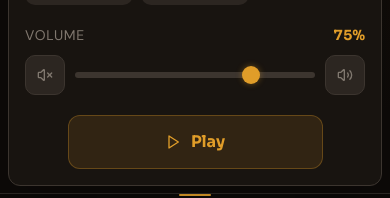
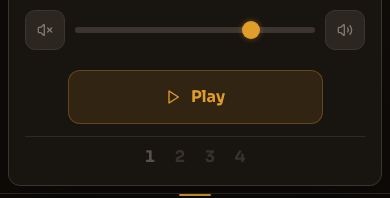
Before and after one commit to randysoller/FretMaster, a React (Vite) app: page / in a window 390 px wide. Both pictures are taken after a click on the button "Metronome". Shown: the part 594-792 px from the top of the page. Built offline with nearby package versions, Linux system fonts and the light colour scheme; no server answers.

Commit message:
Fix metronome mobile layout shift and always-visible beats

```diff
--- a/src/components/features/MetronomeDropdown.tsx
+++ b/src/components/features/MetronomeDropdown.tsx
@@ -234,8 +234,8 @@ export default function MetronomeDropdown({ position = 'top' }: { position?: 'to
               </div>
             </div>
 
-            {/* Play / Stop */}
-            <div className="flex justify-center">
+            {/* Play / Stop + Beat indicators (always visible) */}
+            <div className="flex flex-col items-center gap-3 sm:gap-2">
               <button
                 onClick={store.toggle}
                 className={`
@@ -252,13 +252,11 @@ export default function MetronomeDropdown({ position = 'top' }: { position?: 'to
                   <><Play className="size-4" /> Play</>
                 )}
               </button>
-            </div>
 
-            {/* Beat indicators */}
-            {store.isPlaying && (
-              <div className="flex items-center justify-center gap-1.5 sm:gap-1 pt-3 sm:pt-2 border-t border-[hsl(var(--border-subtle))]">
+              {/* Beat indicators — always shown */}
+              <div className="flex items-center justify-center gap-1.5 sm:gap-1 pt-2 sm:pt-1.5 border-t border-[hsl(var(--border-subtle))] w-full">
                 {Array.from({ length: store.beatsPerMeasure }, (_, i) => {
-                  const isActive = i === store.currentBeat;
+                  const isActive = store.isPlaying && i === store.currentBeat;
                   const isAccentBeat = i === 0 || (store.beatsPerMeasure === 6 && i === 3) || (store.beatsPerMeasure === 12 && (i === 3 || i === 6 || i === 9));
                   return (
                     <span
@@ -270,7 +268,7 @@ export default function MetronomeDropdown({ position = 'top' }: { position?: 'to
                   );
                 })}
               </div>
-            )}
+            </div>
           </div>
         </motion.div>
       )}
```
